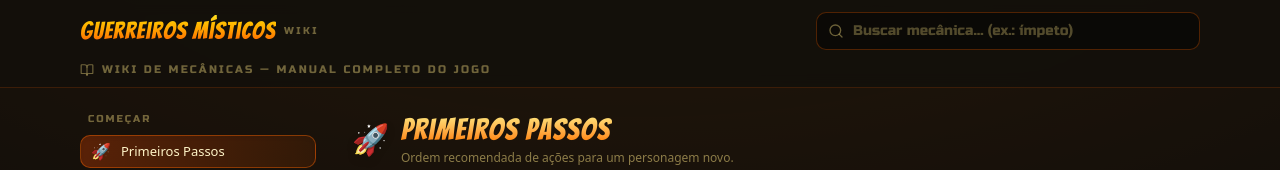
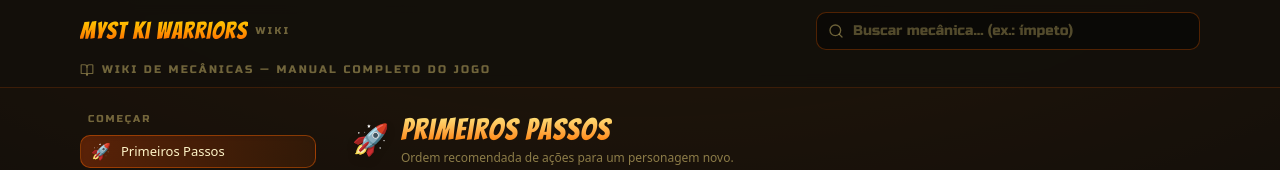
Before and after one commit to kikajima/mysticwarriors, a Next.js app: page /wiki in a window 1280 px wide. Shown: the top 170 px of the page. Built offline with nearby package versions, Linux system fonts and the light colour scheme; no server answers.

Commit message:
rebrand stage 9: finish wiki branding

```diff
--- a/src/components/wiki/WikiView.tsx
+++ b/src/components/wiki/WikiView.tsx
@@ -360,9 +360,9 @@ export function WikiView() {
               <List className="w-5 h-5" />
             </button>
 
-            <Link href="/" className="shrink-0 flex items-center gap-2 group" title="Guerreiros Místicos — página inicial">
+            <Link href="/" className="shrink-0 flex items-center gap-2 group" title="Myst Ki Warriors — página inicial">
               <span className="font-display text-xl sm:text-2xl text-transparent bg-clip-text bg-gradient-to-b from-yellow-300 to-orange-600 tracking-wide">
-                Guerreiros Místicos
+                Myst Ki Warriors
               </span>
               <span className="hidden sm:inline font-heading text-[10px] uppercase tracking-[0.25em] text-amber-200/40 group-hover:text-amber-200/70 transition-colors">
                 Wiki
@@ -469,7 +469,7 @@ export function WikiView() {
 
       {/* ===== Footer (empurrado para o fim em páginas curtas) ===== */}
       <footer className="mt-auto py-4 text-center text-amber-200/30 text-xs">
-        Guerreiros Místicos — Wiki de Mecânicas · transparência total: números e fórmulas reais do jogo
+        Myst Ki Warriors — Wiki de Mecânicas · transparência total: números e fórmulas reais do jogo
       </footer>
 
       {/* ===== Drawer mobile do índice ===== */}
```
